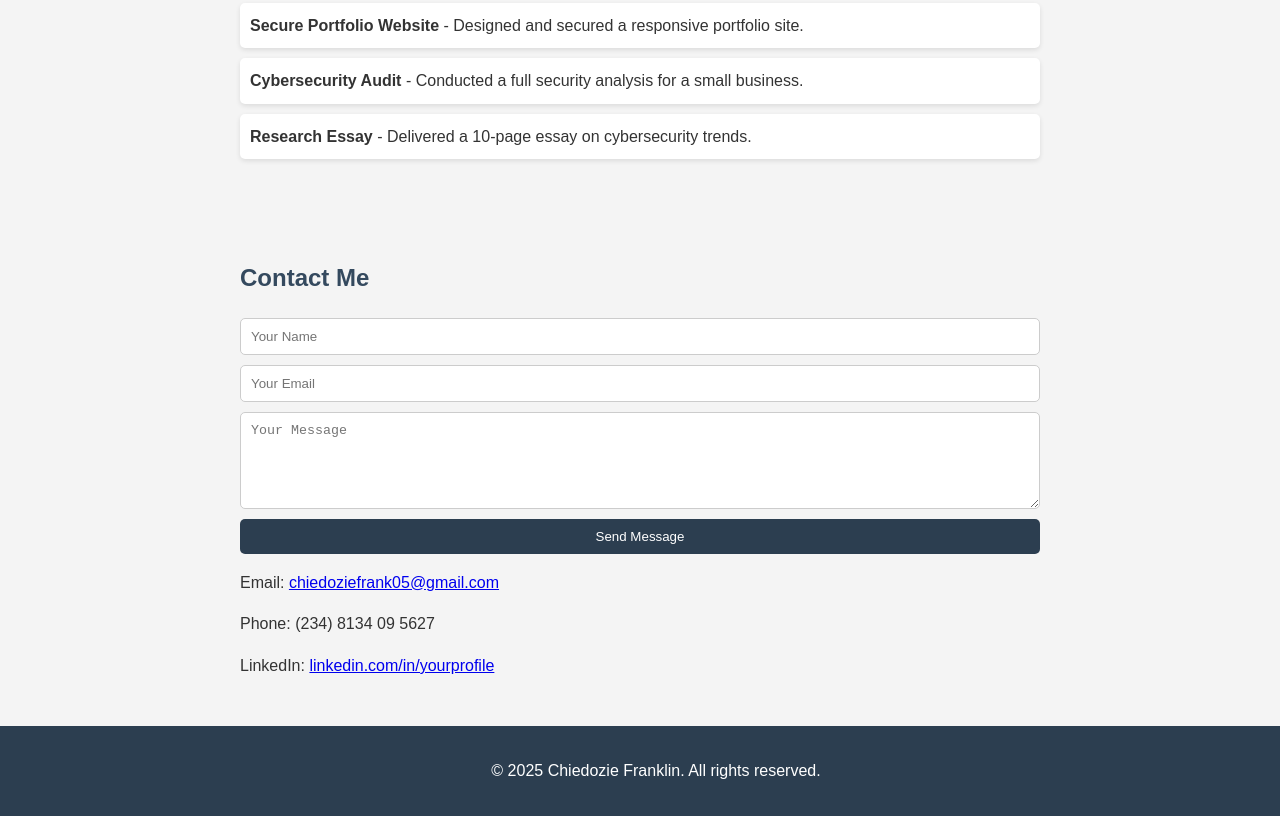
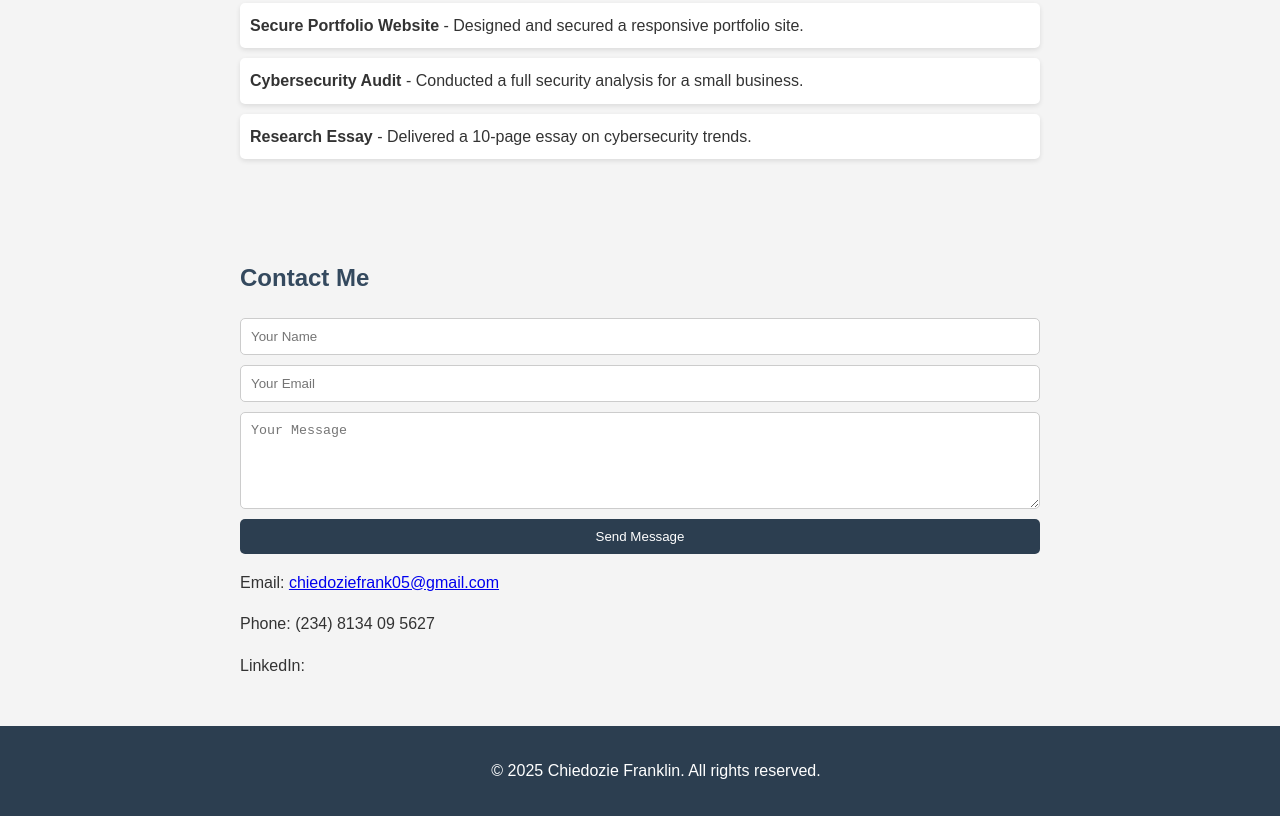
Before and after one commit to Edozie-fr/edoziefr.github.io, a plain HTML site: page index.html in a window 1280 px wide. Shown: the part 1026-1842 px from the top of the page. Drawn offline with Linux system fonts and the light colour scheme.

Commit message:
Update index.html

```diff
--- a/index.html
+++ b/index.html
@@ -198,7 +198,7 @@
         </form>
         <p>Email: <a href="mailto:your.email@example.com">chiedoziefrank05@gmail.com</a></p>
         <p>Phone: (234) 8134 09 5627</p>
-        <p>LinkedIn: <a href="https://linkedin.com/in/yourprofile" target="_blank">linkedin.com/in/yourprofile</a></p>
+        <p>LinkedIn: <a href="https://linkedin.com/in/yourprofile" target="_blank"></a></p>
     </section>
 
     <!-- Footer -->
```
